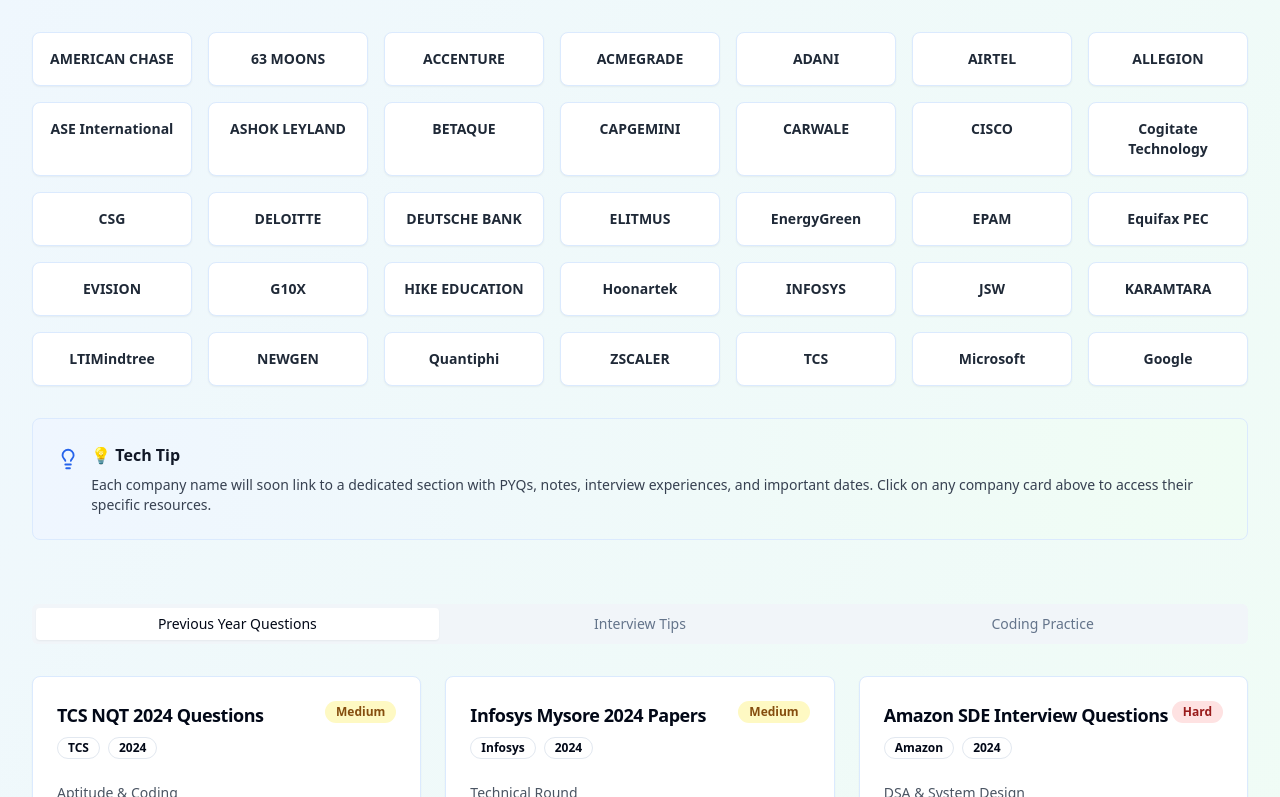
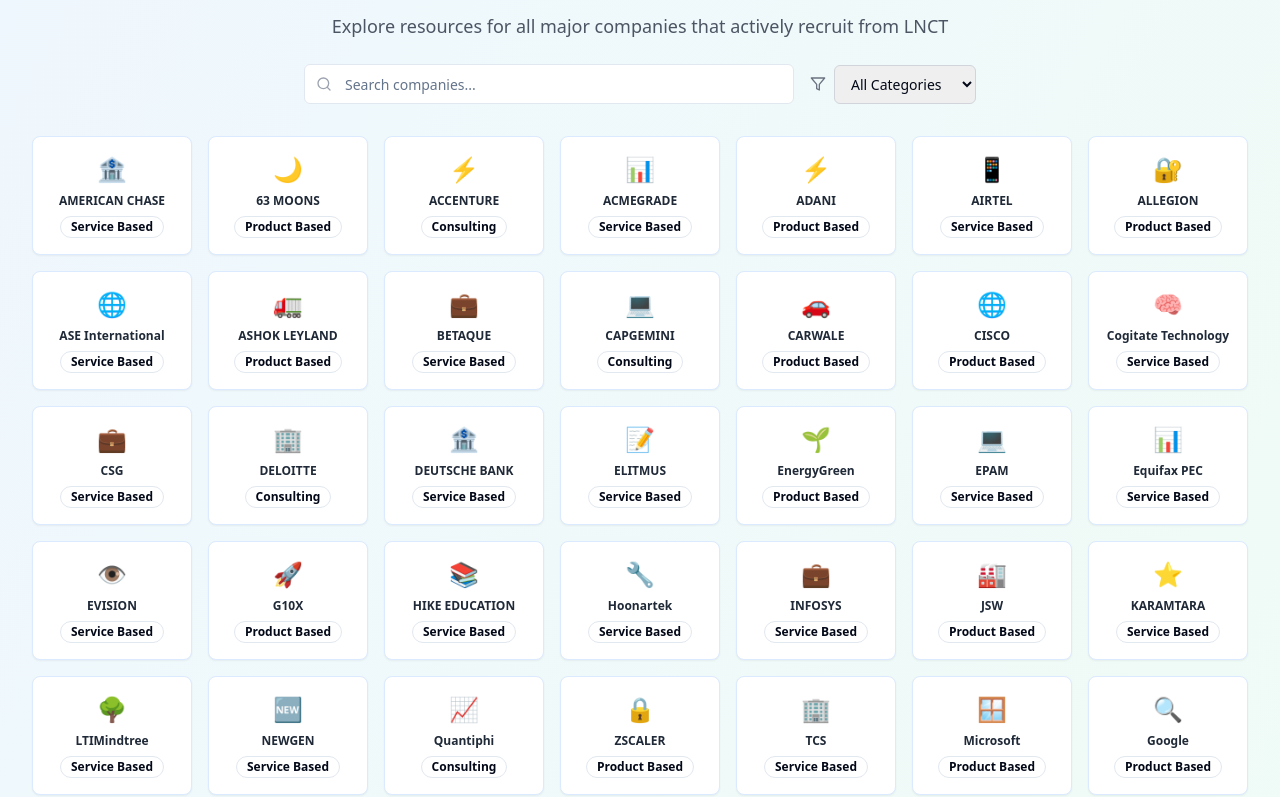
Before and after one commit to Himkumsharma/campuscrack-prep-hub, a React (Vite) app: page /resources in a window 1280 px wide. Shown: the part 583-1380 px from the top of the page. Built offline with nearby package versions, Linux system fonts and the light colour scheme.

Commit message:
Fix: Enhance Companies and Resources pages
- Replace company names with logos and filter companies by category in the Companies page.
- Fix AI Assistant functionality.
- Implement PDF opening for downloaded papers in the Resources page.

```diff
--- a/src/pages/Companies.tsx
+++ b/src/pages/Companies.tsx
@@ -1,3 +1,4 @@
+
 import { useState } from "react";
 import { Card, CardContent, CardDescription, CardHeader, CardTitle } from "@/components/ui/card";
 import { Button } from "@/components/ui/button";
@@ -14,13 +15,15 @@ import {
   TrendingUp,
   Code,
   Brain,
-  MessageSquare
+  MessageSquare,
+  Filter
 } from "lucide-react";
 import ChatBot from "@/components/ChatBot";
 import CompanyInsightsDialog from "@/components/CompanyInsightsDialog";
 
 const Companies = () => {
   const [searchTerm, setSearchTerm] = useState("");
+  const [selectedFilter, setSelectedFilter] = useState("all");
   const [isChatOpen, setIsChatOpen] = useState(false);
   const [selectedCompany, setSelectedCompany] = useState(null);
   const [isInsightsOpen, setIsInsightsOpen] = useState(false);
@@ -109,13 +112,47 @@ const Companies = () => {
       rounds: ["Cognitive Assessment", "Technical Round", "Communication Round"],
       skills: ["Analytics", "Communication", "Problem Solving", "Domain Knowledge"],
       tips: "Develop strong analytical and communication skills."
+    },
+    {
+      id: 7,
+      name: "Capgemini",
+      logo: "💻",
+      category: "Consulting",
+      package: "4.0 - 8.5 LPA",
+      location: "Multiple Cities",
+      hiring: "200+ positions",
+      difficulty: "Medium",
+      description: "Global consulting, technology services and digital transformation company.",
+      rounds: ["Online Test", "Technical Interview", "HR Round"],
+      skills: ["Java", "Communication", "Problem Solving", "Business Analysis"],
+      tips: "Focus on both technical and business communication skills."
+    },
+    {
+      id: 8,
+      name: "Deloitte",
+      logo: "🏢",
+      category: "Consulting",
+      package: "6.0 - 12.0 LPA",
+      location: "Multiple Cities",
+      hiring: "150+ positions",
+      difficulty: "Medium",
+      description: "Global professional services network providing audit, consulting, and advisory services.",
+      rounds: ["Online Assessment", "Case Study", "Partner Interview"],
+      skills: ["Analytics", "Business Acumen", "Communication", "Leadership"],
+      tips: "Prepare for case studies and demonstrate business thinking."
     }
   ];
 
-  const filteredCompanies = companies.filter(company =>
-    company.name.toLowerCase().includes(searchTerm.toLowerCase()) ||
-    company.category.toLowerCase().includes(searchTerm.toLowerCase())
-  );
+  // Filter companies based on search and category
+  const filteredCompanies = companies.filter(company => {
+    const matchesSearch = company.name.toLowerCase().includes(searchTerm.toLowerCase()) ||
+      company.category.toLowerCase().includes(searchTerm.toLowerCase());
+    const matchesFilter = selectedFilter === "all" ||
+      (selectedFilter === "service" && company.category === "Service Based") ||
+      (selectedFilter === "product" && company.category === "Product Based") ||
+      (selectedFilter === "consulting" && company.category === "Consulting");
+    return matchesSearch && matchesFilter;
+  });
 
   const getDifficultyColor = (difficulty: string) => {
     switch (difficulty) {
@@ -145,11 +182,12 @@ const Companies = () => {
             Company Insights
           </h1>
           <p className="text-xl text-gray-600 mb-8">
-            Comprehensive information about 30+ companies recruiting from LNCT
+            Comprehensive information about companies recruiting from LNCT
           </p>
 
-          {/* Search */}
-          <div className="max-w-md mx-auto relative">
+          {/* Search and Filter */}
+          <div className="flex flex-col md:flex-row gap-4 max-w-2xl mx-auto">
+            <div className="relative flex-1">
               <Search className="absolute left-3 top-1/2 transform -translate-y-1/2 text-gray-400 h-4 w-4" />
               <Input
                 placeholder="Search companies or categories..."
@@ -158,6 +196,20 @@ const Companies = () => {
                 className="pl-10"
               />
             </div>
+            <div className="flex items-center space-x-2">
+              <Filter className="h-4 w-4 text-gray-500" />
+              <select
+                value={selectedFilter}
+                onChange={(e) => setSelectedFilter(e.target.value)}
+                className="border border-gray-300 rounded-md px-3 py-2 text-sm focus:outline-none focus:ring-2 focus:ring-blue-500"
+              >
+                <option value="all">All Categories</option>
+                <option value="service">Service Based</option>
+                <option value="product">Product Based</option>
+                <option value="consulting">Consulting</option>
+              </select>
+            </div>
+          </div>
         </div>
 
         {/* Stats */}
@@ -165,7 +217,7 @@ const Companies = () => {
           <Card className="border-blue-100 text-center">
             <CardContent className="pt-6">
               <Building2 className="h-8 w-8 text-blue-600 mx-auto mb-2" />
-              <div className="text-2xl font-bold text-gray-900">30+</div>
+              <div className="text-2xl font-bold text-gray-900">{companies.length}+</div>
               <div className="text-gray-600">Companies</div>
             </CardContent>
           </Card>
@@ -193,7 +245,7 @@ const Companies = () => {
         </div>
 
         {/* Categories */}
-        <Tabs defaultValue="all" className="mb-8">
+        <Tabs value={selectedFilter} onValueChange={setSelectedFilter} className="mb-8">
           <TabsList className="grid w-full grid-cols-4">
             <TabsTrigger value="all">All Companies</TabsTrigger>
             <TabsTrigger value="service">Service Based</TabsTrigger>
--- a/src/pages/Resources.tsx
+++ b/src/pages/Resources.tsx
@@ -1,4 +1,3 @@
-
 import { useState } from "react";
 import { Card, CardContent, CardDescription, CardHeader, CardTitle } from "@/components/ui/card";
 import { Button } from "@/components/ui/button";
@@ -17,27 +16,67 @@ import {
   Clock,
   Building2,
   TrendingUp,
-  Lightbulb
+  Lightbulb,
+  Filter,
+  MessageSquare
 } from "lucide-react";
+import ChatBot from "@/components/ChatBot";
 
 const Resources = () => {
   const [searchTerm, setSearchTerm] = useState("");
+  const [selectedFilter, setSelectedFilter] = useState("all");
+  const [isChatOpen, setIsChatOpen] = useState(false);
 
-  // Company data for the recruiting companies grid
+  // Company data with logos and categories
   const recruitingCompanies = [
-    "AMERICAN CHASE", "63 MOONS", "ACCENTURE", "ACMEGRADE", "ADANI", "AIRTEL",
-    "ALLEGION", "ASE International", "ASHOK LEYLAND", "BETAQUE", "CAPGEMINI",
-    "CARWALE", "CISCO", "Cogitate Technology", "CSG", "DELOITTE", "DEUTSCHE BANK",
-    "ELITMUS", "EnergyGreen", "EPAM", "Equifax PEC", "EVISION", "G10X",
-    "HIKE EDUCATION", "Hoonartek", "INFOSYS", "JSW", "KARAMTARA", "LTIMindtree",
-    "NEWGEN", "Quantiphi", "ZSCALER", "TCS", "Microsoft", "Google"
+    { name: "AMERICAN CHASE", logo: "🏦", category: "Service Based" },
+    { name: "63 MOONS", logo: "🌙", category: "Product Based" },
+    { name: "ACCENTURE", logo: "⚡", category: "Consulting" },
+    { name: "ACMEGRADE", logo: "📊", category: "Service Based" },
+    { name: "ADANI", logo: "⚡", category: "Product Based" },
+    { name: "AIRTEL", logo: "📱", category: "Service Based" },
+    { name: "ALLEGION", logo: "🔐", category: "Product Based" },
+    { name: "ASE International", logo: "🌐", category: "Service Based" },
+    { name: "ASHOK LEYLAND", logo: "🚛", category: "Product Based" },
+    { name: "BETAQUE", logo: "💼", category: "Service Based" },
+    { name: "CAPGEMINI", logo: "💻", category: "Consulting" },
+    { name: "CARWALE", logo: "🚗", category: "Product Based" },
+    { name: "CISCO", logo: "🌐", category: "Product Based" },
+    { name: "Cogitate Technology", logo: "🧠", category: "Service Based" },
+    { name: "CSG", logo: "💼", category: "Service Based" },
+    { name: "DELOITTE", logo: "🏢", category: "Consulting" },
+    { name: "DEUTSCHE BANK", logo: "🏦", category: "Service Based" },
+    { name: "ELITMUS", logo: "📝", category: "Service Based" },
+    { name: "EnergyGreen", logo: "🌱", category: "Product Based" },
+    { name: "EPAM", logo: "💻", category: "Service Based" },
+    { name: "Equifax PEC", logo: "📊", category: "Service Based" },
+    { name: "EVISION", logo: "👁️", category: "Service Based" },
+    { name: "G10X", logo: "🚀", category: "Product Based" },
+    { name: "HIKE EDUCATION", logo: "📚", category: "Service Based" },
+    { name: "Hoonartek", logo: "🔧", category: "Service Based" },
+    { name: "INFOSYS", logo: "💼", category: "Service Based" },
+    { name: "JSW", logo: "🏭", category: "Product Based" },
+    { name: "KARAMTARA", logo: "⭐", category: "Service Based" },
+    { name: "LTIMindtree", logo: "🌳", category: "Service Based" },
+    { name: "NEWGEN", logo: "🆕", category: "Service Based" },
+    { name: "Quantiphi", logo: "📈", category: "Consulting" },
+    { name: "ZSCALER", logo: "🔒", category: "Product Based" },
+    { name: "TCS", logo: "🏢", category: "Service Based" },
+    { name: "Microsoft", logo: "🪟", category: "Product Based" },
+    { name: "Google", logo: "🔍", category: "Product Based" }
   ];
 
-  // Filter companies based on search
-  const filteredCompanies = recruitingCompanies.filter(company =>
-    company.toLowerCase().includes(searchTerm.toLowerCase())
-  );
+  // Filter companies based on search and category
+  const filteredCompanies = recruitingCompanies.filter(company => {
+    const matchesSearch = company.name.toLowerCase().includes(searchTerm.toLowerCase());
+    const matchesFilter = selectedFilter === "all" ||
+      (selectedFilter === "service" && company.category === "Service Based") ||
+      (selectedFilter === "product" && company.category === "Product Based") ||
+      (selectedFilter === "consulting" && company.category === "Consulting");
+    return matchesSearch && matchesFilter;
+  });
 
+  // Previous Year Questions
   const previousYearQuestions = [
     {
       id: 1,
@@ -47,7 +86,8 @@ const Resources = () => {
       difficulty: "Medium",
       downloads: 1250,
       questions: 45,
-      year: "2024"
+      year: "2024",
+      pdfUrl: "/pdfs/tcs-nqt-2024.pdf"
     },
     {
       id: 2,
@@ -57,7 +97,8 @@ const Resources = () => {
       difficulty: "Medium",
       downloads: 980,
       questions: 38,
-      year: "2024"
+      year: "2024",
+      pdfUrl: "/pdfs/infosys-mysore-2024.pdf"
     },
     {
       id: 3,
@@ -67,7 +108,8 @@ const Resources = () => {
       difficulty: "Hard",
       downloads: 2100,
       questions: 52,
-      year: "2024"
+      year: "2024",
+      pdfUrl: "/pdfs/amazon-sde-2024.pdf"
     },
     {
       id: 4,
@@ -77,7 +119,8 @@ const Resources = () => {
       difficulty: "Hard",
       downloads: 1850,
       questions: 41,
-      year: "2024"
+      year: "2024",
+      pdfUrl: "/pdfs/microsoft-campus-2024.pdf"
     },
     {
       id: 5,
@@ -87,7 +130,8 @@ const Resources = () => {
       difficulty: "Easy",
       downloads: 890,
       questions: 35,
-      year: "2024"
+      year: "2024",
+      pdfUrl: "/pdfs/accenture-assessment-2024.pdf"
     },
     {
       id: 6,
@@ -97,10 +141,12 @@ const Resources = () => {
       difficulty: "Medium",
       downloads: 720,
       questions: 40,
-      year: "2024"
+      year: "2024",
+      pdfUrl: "/pdfs/wipro-wilp-2024.pdf"
     }
   ];
 
+  // Interview Tips
   const interviewTips = [
     {
       id: 1,
@@ -136,6 +182,7 @@ const Resources = () => {
     }
   ];
 
+  // Coding Practice
   const codingPractice = [
     {
       id: 1,
@@ -167,6 +214,7 @@ const Resources = () => {
     }
   ];
 
+  // Get difficulty color based on difficulty level
   const getDifficultyColor = (difficulty: string) => {
     switch (difficulty) {
       case "Easy": return "bg-green-100 text-green-800";
@@ -174,6 +222,32 @@ const Resources = () => {
       case "Hard": return "bg-red-100 text-red-800";
       default: return "bg-gray-100 text-gray-800";
     }
+  };
+
+  // Handle download paper functionality
+  const handleDownloadPaper = (pdfUrl: string, title: string) => {
+    // In a real application, you would have actual PDF files in your public folder
+    // For now, we'll show an alert and you can replace this with actual PDF opening logic
+    const link = document.createElement('a');
+    link.href = pdfUrl;
+    link.target = '_blank';
+    link.download = `${title}.pdf`;
+
+    // Check if PDF exists, if not show a message
+    const testLink = document.createElement('a');
+    testLink.href = pdfUrl;
+
+    fetch(pdfUrl)
+      .then(response => {
+        if (response.ok) {
+          link.click();
+        } else {
+          alert(`PDF for "${title}" will be available soon. Please check back later or contact support.`);
+        }
+      })
+      .catch(() => {
+        alert(`PDF for "${title}" will be available soon. Please check back later or contact support.`);
+      });
   };
 
   return (
@@ -187,6 +261,15 @@ const Resources = () => {
           <p className="text-xl text-gray-600 mb-8">
             Comprehensive collection of previous year questions, interview tips, and coding practice
           </p>
+
+          {/* AI Assistant Button */}
+          <Button
+            onClick={() => setIsChatOpen(true)}
+            className="mb-8 bg-gradient-to-r from-blue-600 to-green-600 hover:from-blue-700 hover:to-green-700"
+          >
+            <MessageSquare className="h-4 w-4 mr-2" />
+            Ask AI Assistant
+          </Button>
         </div>
 
         {/* Stats Cards */}
@@ -231,8 +314,9 @@ const Resources = () => {
               Explore resources for all major companies that actively recruit from LNCT
             </p>
 
-            {/* Search for companies */}
-            <div className="max-w-md mx-auto relative mb-8">
+            {/* Search and Filter */}
+            <div className="flex flex-col md:flex-row gap-4 max-w-2xl mx-auto mb-8">
+              <div className="relative flex-1">
                 <Search className="absolute left-3 top-1/2 transform -translate-y-1/2 text-gray-400 h-4 w-4" />
                 <Input
                   placeholder="Search companies..."
@@ -240,6 +324,20 @@ const Resources = () => {
                   onChange={(e) => setSearchTerm(e.target.value)}
                   className="pl-10"
                 />
+              </div>
+              <div className="flex items-center space-x-2">
+                <Filter className="h-4 w-4 text-gray-500" />
+                <select
+                  value={selectedFilter}
+                  onChange={(e) => setSelectedFilter(e.target.value)}
+                  className="border border-gray-300 rounded-md px-3 py-2 text-sm focus:outline-none focus:ring-2 focus:ring-blue-500"
+                >
+                  <option value="all">All Categories</option>
+                  <option value="service">Service Based</option>
+                  <option value="product">Product Based</option>
+                  <option value="consulting">Consulting</option>
+                </select>
+              </div>
             </div>
           </div>
 
@@ -251,9 +349,13 @@ const Resources = () => {
                 className="border-blue-100 hover:shadow-lg hover:border-blue-300 transition-all cursor-pointer group"
               >
                 <CardContent className="p-4 text-center">
-                  <div className="font-semibold text-sm text-gray-800 group-hover:text-blue-600 transition-colors">
-                    {company}
+                  <div className="text-2xl mb-2">{company.logo}</div>
+                  <div className="font-semibold text-xs text-gray-800 group-hover:text-blue-600 transition-colors mb-1">
+                    {company.name}
                   </div>
+                  <Badge variant="outline" className="text-xs">
+                    {company.category}
+                  </Badge>
                 </CardContent>
               </Card>
             ))}
@@ -318,7 +420,10 @@ const Resources = () => {
                       </div>
                     </div>
 
-                    <Button className="w-full bg-gradient-to-r from-blue-600 to-green-600 hover:from-blue-700 hover:to-green-700">
+                    <Button
+                      className="w-full bg-gradient-to-r from-blue-600 to-green-600 hover:from-blue-700 hover:to-green-700"
+                      onClick={() => handleDownloadPaper(paper.pdfUrl, paper.title)}
+                    >
                       <Download className="h-4 w-4 mr-2" />
                       Download Paper
                     </Button>
@@ -406,6 +511,12 @@ const Resources = () => {
           </TabsContent>
         </Tabs>
       </div>
+
+      {/* AI Chat Dialog */}
+      <ChatBot
+        isOpen={isChatOpen}
+        onClose={() => setIsChatOpen(false)}
+      />
     </div>
   );
 };
```
Also changed, not shown: src/components/ChatBot.tsx (+41 -12 lines). Lines whose indentation alone changed are shown as unchanged.
